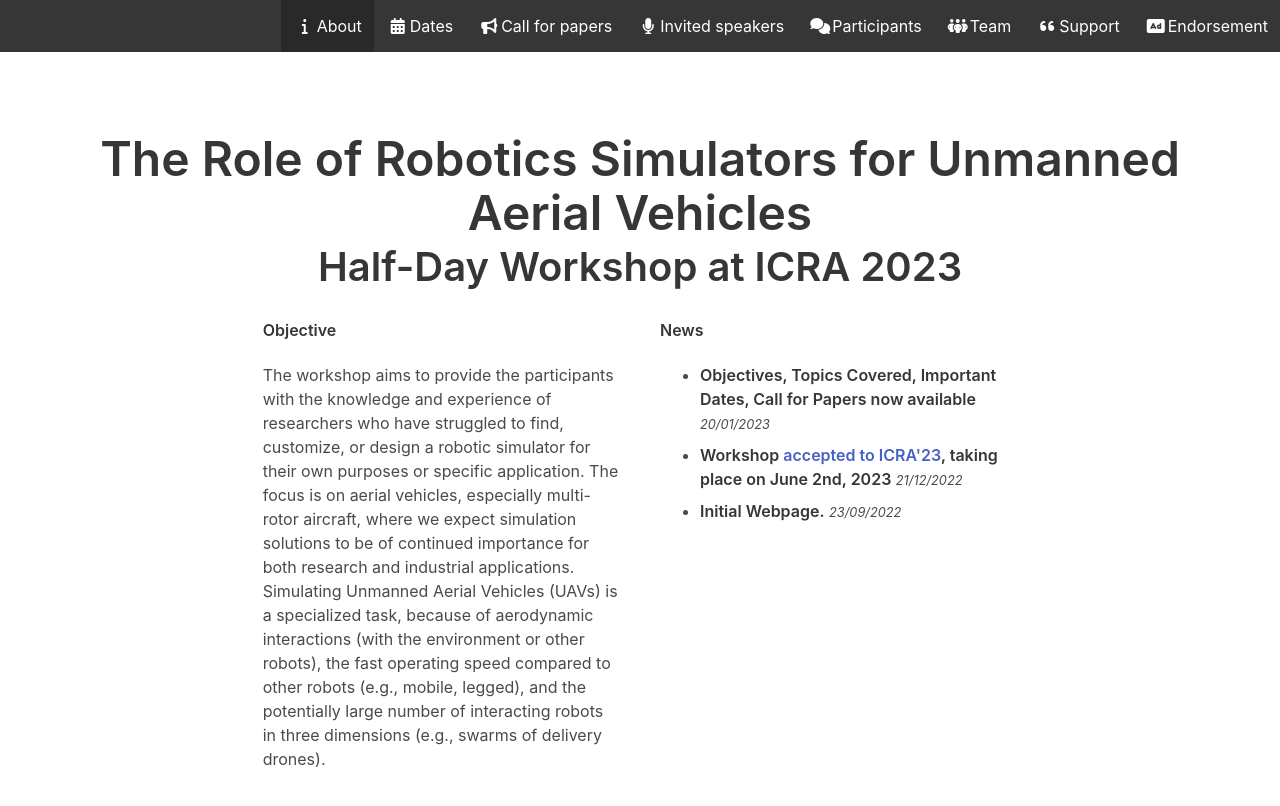
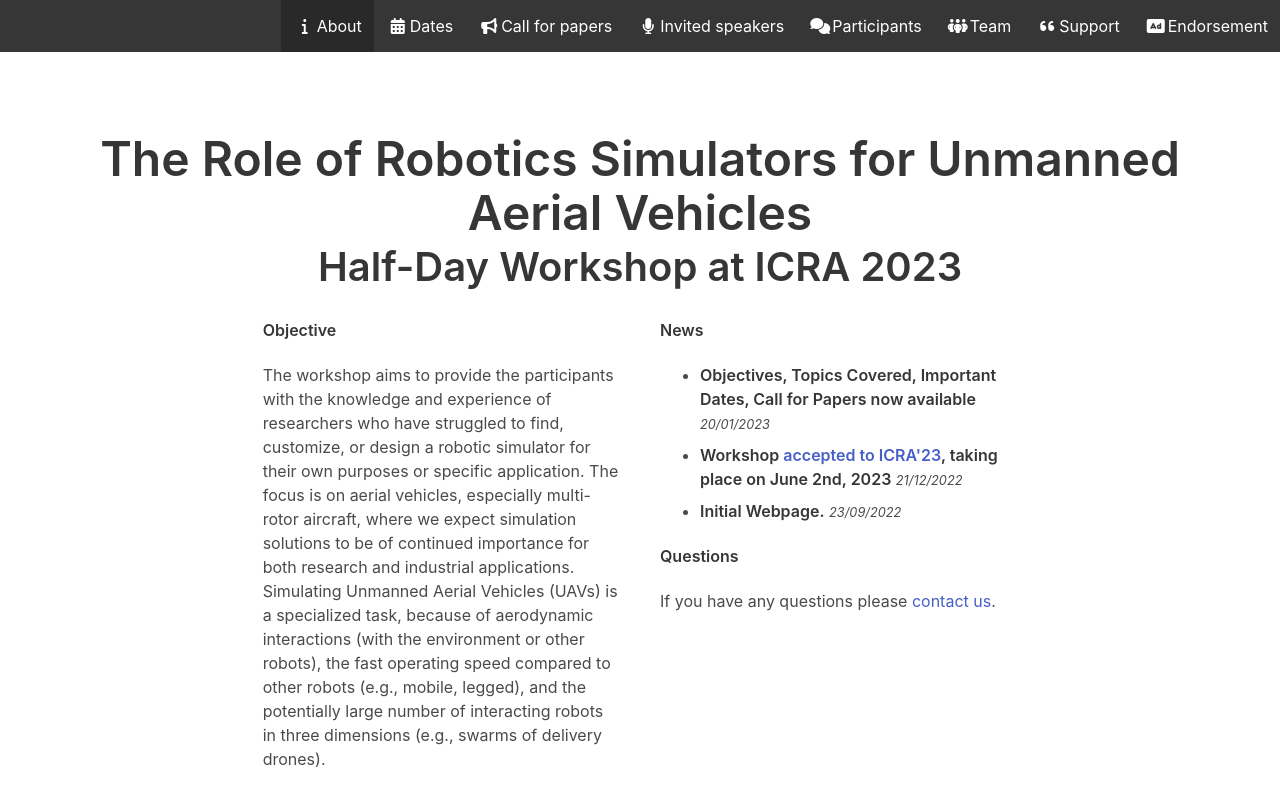
Before and after one commit to IMRCLab/workshop-uav-sims-icra2023, a Jekyll site: the page built from index.html, in a window 1280 px wide and 900 px high. Shown: the top 806 px of the window. Built offline with Jekyll 4.4.1, drawn with Linux system fonts in a browser that asks for light colours.

Commit message:
Add contact email

```diff
--- a/index.html
+++ b/index.html
@@ -40,6 +40,11 @@ title: The Role of Robotics Simulators for Unmanned Aerial Vehicles
             </li>
           </ul>
 
+        </div>
+
+        <div class="content paper">
+          <h2 class="subtitle is-6">Questions</h2>
+            If you have any questions please <a href="mailto: rs4uavs@googlegroups.com">contact us</a>.
         </div>
 
       </div>
```
